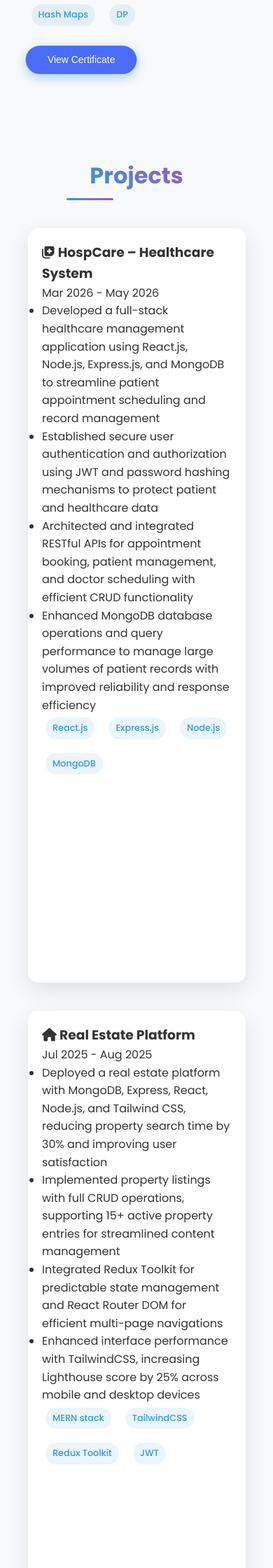
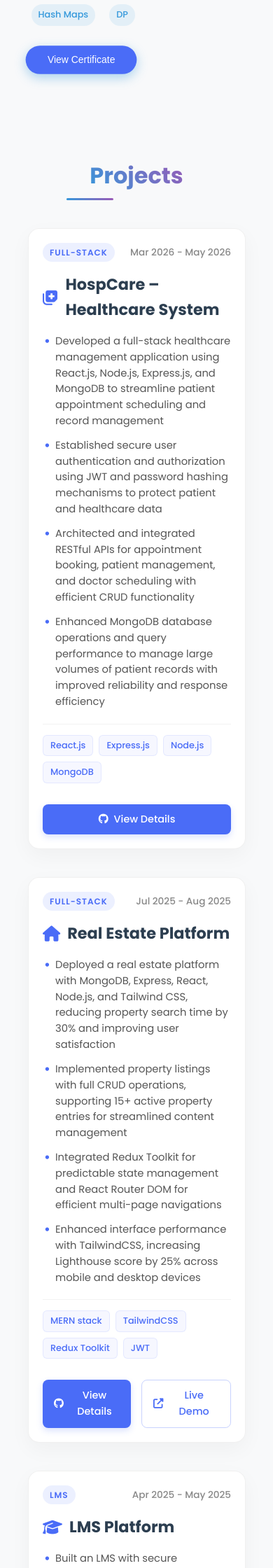
Before and after one commit to abhi-2029/flask-portfolio, a Flask app: page / in a window 390 px wide; the page is wider, and only the part inside the window is pictured. Shown: the part 4260-6500 px from the top of that part at 70% size. Run offline with Flask 3, Linux system fonts and the light colour scheme; parts of the project's set-up code (start-up, migrations or seed data) failed here and were passed over; some libraries are stand-ins or nearby versions.

Commit message:
UI Improvement: Redesign project cards to premium flat cards to fix layout cuts & text overflow. Also fix Windows Unicode stdout encoding bug.

```diff
--- a/app.py
+++ b/app.py
@@ -58,9 +58,9 @@ def init_db():
                 )
             """)
             db.commit()
-        print("✓ Database initialized successfully")
+        print("[OK] Database initialized successfully")
     except Exception as e:
-        print(f"✗ Database initialization failed: {e}")
+        print(f"[ERROR] Database initialization failed: {e}")
 
 # ----------------------------
 # Authentication decorator
--- a/static/css/style.css
+++ b/static/css/style.css
@@ -1448,44 +1448,242 @@ nav ul li a:hover::after {
     font-weight: 600;
 }
 
-/* Project Card Flip Effect */
+/* Premium Flat Project Card */
 .project-card {
-    perspective: 1000px;
-    height: 500px;
-    cursor: pointer;
-}
-.project-card-inner {
-    position: relative;
+    background: #fff;
+    border-radius: 16px;
+    border: 1px solid rgba(0, 0, 0, 0.06);
+    box-shadow: 0 10px 30px rgba(0, 0, 0, 0.04);
+    padding: 28px;
+    display: flex;
+    flex-direction: column;
+    justify-content: space-between;
+    transition: all 0.4s cubic-bezier(0.165, 0.84, 0.44, 1);
+    position: relative;
+    overflow: hidden;
+    height: auto;
+    min-height: 520px;
+}
+
+body.dark-mode .project-card {
+    background: #1e1e2f;
+    border-color: rgba(255, 255, 255, 0.05);
+    box-shadow: 0 10px 30px rgba(0, 0, 0, 0.2);
+}
+
+.project-card:hover {
+    transform: translateY(-8px);
+    box-shadow: 0 20px 40px rgba(0, 0, 0, 0.08);
+    border-color: rgba(74, 108, 247, 0.3);
+}
+
+body.dark-mode .project-card:hover {
+    box-shadow: 0 20px 40px rgba(0, 0, 0, 0.4);
+    border-color: rgba(139, 154, 251, 0.3);
+}
+
+.project-card::before {
+    content: '';
+    position: absolute;
+    top: 0;
+    left: 0;
     width: 100%;
-    height: 100%;
-    transition: transform 0.6s;
-    transform-style: preserve-3d;
-    box-shadow: 0 4px 8px rgba(0,0,0,0.1);
-    border-radius: 10px;
-}
-.project-card-front, .project-card-back {
-    position: absolute;
-    width: 100%;
-    height: 100%;
-    backface-visibility: hidden;
-    border-radius: 10px;
-    padding: 20px;
-    background: #fff;
-    box-shadow: 0 5px 15px rgba(0,0,0,0.1);
-}
-.project-card-back {
-    transform: rotateY(180deg);
-    background: linear-gradient(45deg, var(--primary), var(--secondary));
-    color: white;
-    display: flex;
+    height: 4px;
+    background: linear-gradient(90deg, #3498db, #9b59b6);
+    opacity: 0;
+    transition: opacity 0.3s ease;
+}
+
+.project-card:hover::before {
+    opacity: 1;
+}
+
+.project-header {
+    display: flex;
+    justify-content: space-between;
     align-items: center;
+    margin-bottom: 15px;
+}
+
+.project-tag {
+    font-size: 0.75rem;
+    font-weight: 600;
+    text-transform: uppercase;
+    letter-spacing: 1px;
+    color: #4a6cf7;
+    background: rgba(74, 108, 247, 0.1);
+    padding: 4px 10px;
+    border-radius: 20px;
+}
+
+body.dark-mode .project-tag {
+    color: #8b9afb;
+    background: rgba(139, 154, 251, 0.1);
+}
+
+.project-date {
+    font-size: 0.85rem;
+    color: #888;
+    font-weight: 500;
+}
+
+.project-card h3 {
+    font-size: 1.4rem;
+    margin-bottom: 15px;
+    color: #2c3e50;
+    display: flex;
+    align-items: center;
+    gap: 10px;
+}
+
+body.dark-mode .project-card h3 {
+    color: #f5f5f5;
+}
+
+.project-card h3 i {
+    color: #4a6cf7;
+}
+
+body.dark-mode .project-card h3 i {
+    color: #8b9afb;
+}
+
+.project-body {
+    flex-grow: 1;
+}
+
+.project-card ul {
+    list-style-type: none;
+    padding-left: 0;
+    margin-bottom: 20px;
+}
+
+.project-card li {
+    font-size: 0.92rem;
+    line-height: 1.55;
+    color: #555;
+    margin-bottom: 12px;
+    position: relative;
+    padding-left: 18px;
+}
+
+body.dark-mode .project-card li {
+    color: #bbb;
+}
+
+.project-card li::before {
+    content: "•";
+    color: #4a6cf7;
+    font-weight: bold;
+    font-size: 1.1rem;
+    position: absolute;
+    left: 2px;
+    top: -2px;
+}
+
+body.dark-mode .project-card li::before {
+    color: #8b9afb;
+}
+
+.project-tech-stack {
+    display: flex;
+    flex-wrap: wrap;
+    gap: 8px;
+    margin-bottom: 20px;
+    padding-top: 15px;
+    border-top: 1px solid rgba(0, 0, 0, 0.05);
+}
+
+body.dark-mode .project-tech-stack {
+    border-top-color: rgba(255, 255, 255, 0.05);
+}
+
+.project-tech-stack span {
+    font-size: 0.8rem;
+    font-weight: 500;
+    color: #4a6cf7;
+    background: rgba(74, 108, 247, 0.05);
+    padding: 4px 10px;
+    border-radius: 6px;
+    border: 1px solid rgba(74, 108, 247, 0.1);
+    transition: all 0.2s ease;
+}
+
+body.dark-mode .project-tech-stack span {
+    color: #8b9afb;
+    background: rgba(139, 154, 251, 0.05);
+    border-color: rgba(139, 154, 251, 0.1);
+}
+
+.project-tech-stack span:hover {
+    transform: scale(1.05);
+    background: rgba(74, 108, 247, 0.1);
+}
+
+.project-footer {
+    display: flex;
+    gap: 15px;
+    margin-top: 10px;
+}
+
+.project-footer a {
+    flex: 1;
+    display: flex;
     justify-content: center;
-    flex-direction: column;
-    text-align: center;
-}
-.project-card:hover .project-card-inner {
-    transform: rotateY(180deg);
-}
+    align-items: center;
+    gap: 8px;
+    padding: 10px 16px;
+    font-size: 0.9rem;
+    font-weight: 500;
+    border-radius: 8px;
+    text-decoration: none;
+    transition: all 0.3s ease;
+}
+
+.project-footer .btn-details {
+    background: #4a6cf7;
+    color: #fff;
+    box-shadow: 0 4px 10px rgba(74, 108, 247, 0.2);
+}
+
+.project-footer .btn-details:hover {
+    background: #3653d1;
+    transform: translateY(-2px);
+    box-shadow: 0 6px 15px rgba(74, 108, 247, 0.3);
+}
+
+.project-footer .btn-demo {
+    background: transparent;
+    color: #4a6cf7;
+    border: 1px solid rgba(74, 108, 247, 0.3);
+}
+
+.project-footer .btn-demo:hover {
+    background: rgba(74, 108, 247, 0.05);
+    border-color: #4a6cf7;
+    transform: translateY(-2px);
+}
+
+body.dark-mode .project-footer .btn-details {
+    background: #6f42c1;
+    box-shadow: 0 4px 10px rgba(111, 66, 193, 0.2);
+}
+
+body.dark-mode .project-footer .btn-details:hover {
+    background: #5a32a3;
+    box-shadow: 0 6px 15px rgba(111, 66, 193, 0.3);
+}
+
+body.dark-mode .project-footer .btn-demo {
+    color: #8b9afb;
+    border-color: rgba(139, 154, 251, 0.3);
+}
+
+body.dark-mode .project-footer .btn-demo:hover {
+    background: rgba(139, 154, 251, 0.05);
+    border-color: #8b9afb;
+}
+
 
 /* Typewriter Effect */
 .typewriter {
@@ -1662,19 +1860,8 @@ body.dark-mode .social-links a {
         animation: none;
     }
     .project-card {
-        height: auto;
-        min-height: 350px;
-    }
-    .project-card-inner {
-        transform-style: flat;
-    }
-    .project-card-front, .project-card-back {
-        position: relative;
-        transform: none;
-        backface-visibility: visible;
-    }
-    .project-card:hover .project-card-inner {
-        transform: none;
+        padding: 20px;
+        min-height: auto;
     }
 }
 
--- a/templates/projects.html
+++ b/templates/projects.html
@@ -5,180 +5,161 @@
 
             <!-- HospCare Project -->
             <div class="project-card animate">
-                <div class="project-card-inner">
-                    <div class="project-card-front">
+                <div class="project-header">
+                    <span class="project-tag">Full-Stack</span>
+                    <span class="project-date">Mar 2026 - May 2026</span>
+                </div>
+                <div class="project-body">
                     <h3><i class="fas fa-notes-medical"></i> HospCare – Healthcare System</h3>
-                        <p class="project-date">Mar 2026 - May 2026</p>
                     <ul>
                         <li>Developed a full-stack healthcare management application using React.js, Node.js, Express.js, and MongoDB to streamline patient appointment scheduling and record management</li>
                         <li>Established secure user authentication and authorization using JWT and password hashing mechanisms to protect patient and healthcare data</li>
                         <li>Architected and integrated RESTful APIs for appointment booking, patient management, and doctor scheduling with efficient CRUD functionality</li>
                         <li>Enhanced MongoDB database operations and query performance to manage large volumes of patient records with improved reliability and response efficiency</li>
                     </ul>
-                        <div class="tech-stack">
+                </div>
+                <div class="project-tech-stack">
                     <span>React.js</span>
                     <span>Express.js</span>
                     <span>Node.js</span>
                     <span>MongoDB</span>
                 </div>
-                    </div>
-                    <div class="project-card-back">
-                        <h3>Explore Website</h3>
-                        <p>Developed a full-stack healthcare management application integrating patient scheduling, secure auth, and RESTful CRUD APIs.</p>
-                        <div class="project-links">
-                            <a href="https://github.com/abhi-2029" class="btn" target="_blank">View Details</a>
-                        </div>
-                    </div>
+                <div class="project-footer">
+                    <a href="https://github.com/abhi-2029" target="_blank" class="project-link btn-details"><i class="fab fa-github"></i> View Details</a>
                 </div>
             </div>
 
             <!-- Real Estate Platform -->
-            <div class="project-card">
-                <div class="project-card-inner">
-                    <div class="project-card-front">
+            <div class="project-card animate">
+                <div class="project-header">
+                    <span class="project-tag">Full-Stack</span>
+                    <span class="project-date">Jul 2025 - Aug 2025</span>
+                </div>
+                <div class="project-body">
                     <h3><i class="fas fa-home"></i> Real Estate Platform</h3>
-                        <p class="project-date">Jul 2025 - Aug 2025</p>
                     <ul>
                         <li>Deployed a real estate platform with MongoDB, Express, React, Node.js, and Tailwind CSS, reducing property search time by 30% and improving user satisfaction</li>
                         <li>Implemented property listings with full CRUD operations, supporting 15+ active property entries for streamlined content management</li>
                         <li>Integrated Redux Toolkit for predictable state management and React Router DOM for efficient multi-page navigations</li>
                         <li>Enhanced interface performance with TailwindCSS, increasing Lighthouse score by 25% across mobile and desktop devices</li>
                     </ul>
-                        <div class="tech-stack">
+                </div>
+                <div class="project-tech-stack">
                     <span>MERN stack</span>
                     <span>TailwindCSS</span>
                     <span>Redux Toolkit</span>
                     <span>JWT</span>
                 </div>
-                    </div>
-                    <div class="project-card-back">
-                        <h3>Explore Website</h3>
-                        <p>Developed an interactive real estate project featuring property listings, analytics, and user engagement functionalities.</p>
-                        <div class="project-links">
-                            <a href="https://github.com/abhi-2029/mern-estate" class="btn" target="_blank">View Details</a>
-                            <a href="https://mern-estate-l7c1.onrender.com/" class="btn btn-demo" target="_blank">Live Demo</a>
-                        </div>
-                    </div>
+                <div class="project-footer">
+                    <a href="https://github.com/abhi-2029/mern-estate" target="_blank" class="project-link btn-details"><i class="fab fa-github"></i> View Details</a>
+                    <a href="https://mern-estate-l7c1.onrender.com/" target="_blank" class="project-link btn-demo"><i class="fas fa-external-link-alt"></i> Live Demo</a>
                 </div>
             </div>
 
             <!-- Learning Management System -->
-            <div class="project-card">
-                <div class="project-card-inner">
-                    <div class="project-card-front">
-                        <h3><i class="fas fa-graduation-cap"></i> Learning Management System (LMS)</h3>
-                        <p class="project-date">Apr 2025 - May 2025</p>
+            <div class="project-card animate">
+                <div class="project-header">
+                    <span class="project-tag">LMS</span>
+                    <span class="project-date">Apr 2025 - May 2025</span>
+                </div>
+                <div class="project-body">
+                    <h3><i class="fas fa-graduation-cap"></i> LMS Platform</h3>
                     <ul>
                         <li>Built an LMS with secure authentication and role-based dashboards for students and instructors, accessible across all screen sizes</li>
                         <li>Enabled key learning features including course creation, enrollment, progress tracking, and interactive lessons, supporting 20+ concurrent learners</li>
                         <li>Improved backend scalability by configuring MongoDB and Express APIs, reducing API response latency by 25%</li>
                         <li>Delivered a clean, React-based interface with TailwindCSS, improving learner engagement and accessibility across devices</li>
                     </ul>
-                        <div class="tech-stack">
+                </div>
+                <div class="project-tech-stack">
                     <span>MERN stack</span>
                     <span>TailwindCSS</span>
                     <span>Clerk</span>
                     <span>Stripe</span>
                 </div>
-                    </div>
-                    <div class="project-card-back">
-                        <h3>Explore Website</h3>
-                        <p>Designed and implemented a Learning Management System (LMS) integrating course management, user authentication, and real-time progress tracking.</p>
-                        <div class="project-links">
-                            <a href="https://github.com/abhi-2029/lms-full-stack" class="btn" target="_blank">View Details</a>
-                            <a href="https://lms-full-stack-sandy-nine.vercel.app/" class="btn btn-demo" target="_blank">Live Demo</a>
-                        </div>
-                    </div>
+                <div class="project-footer">
+                    <a href="https://github.com/abhi-2029/lms-full-stack" target="_blank" class="project-link btn-details"><i class="fab fa-github"></i> View Details</a>
+                    <a href="https://lms-full-stack-sandy-nine.vercel.app/" target="_blank" class="project-link btn-demo"><i class="fas fa-external-link-alt"></i> Live Demo</a>
                 </div>
             </div>
 
             <!-- 3D Neon Tic Tac Toe -->
-            <div class="project-card">
-                <div class="project-card-inner">
-                    <div class="project-card-front">
+            <div class="project-card animate">
+                <div class="project-header">
+                    <span class="project-tag">AI / Game</span>
+                    <span class="project-date">Oct 2025 - Oct 2025</span>
+                </div>
+                <div class="project-body">
                     <h3><i class="fas fa-gamepad"></i> 3D Neon Tic Tac Toe</h3>
-                        <p class="project-date">Oct 2025 - Oct 2025</p>
                     <ul>
                         <li>Engineered a 3D interactive Tic Tac Toe game with a futuristic neon-glass UI, built using HTML, CSS, and JavaScript</li>
                         <li>Programmed an AI opponent leveraging the Minimax algorithm to ensure perfect, unbeatable gameplay logic</li>
                         <li>Enhanced user engagement through real-time celebrations, including confetti animations and glowing tie/win effects</li>
                         <li>Optimized the interface with a responsive layout and light/dark theme toggle, ensuring seamless multi-device support</li>
                     </ul>
-                        <div class="tech-stack">
+                </div>
+                <div class="project-tech-stack">
                     <span>HTML5</span>
                     <span>CSS3</span>
                     <span>JavaScript</span>
                     <span>Minimax AI</span>
                 </div>
-                    </div>
-                    <div class="project-card-back">
-                        <h3>Explore Website</h3>
-                        <p>Interactive 3D Tic Tac Toe with smart AI and stunning neon-glass effects.</p>
-                        <div class="project-links">
-                            <a href="https://github.com/abhi-2029/Tic_Tac_Toe" class="btn" target="_blank">View Details</a>
-                            <a href="https://tic-tac-toe-delta-one-46.vercel.app/" class="btn btn-demo" target="_blank">Live Demo</a>
-                        </div>
-                    </div>
+                <div class="project-footer">
+                    <a href="https://github.com/abhi-2029/Tic_Tac_Toe" target="_blank" class="project-link btn-details"><i class="fab fa-github"></i> View Details</a>
+                    <a href="https://tic-tac-toe-delta-one-46.vercel.app/" target="_blank" class="project-link btn-demo"><i class="fas fa-external-link-alt"></i> Live Demo</a>
                 </div>
             </div>
 
             <!-- React E-Commerce Website -->
-            <div class="project-card">
-                <div class="project-card-inner">
-                    <div class="project-card-front">
-                        <h3><i class="fas fa-shopping-cart"></i> React E-Commerce Website</h3>
-                        <p class="project-date">Jan 2025 - Feb 2025</p>
+            <div class="project-card animate">
+                <div class="project-header">
+                    <span class="project-tag">Frontend</span>
+                    <span class="project-date">Jan 2025 - Feb 2025</span>
+                </div>
+                <div class="project-body">
+                    <h3><i class="fas fa-shopping-cart"></i> React E-Commerce</h3>
                     <ul>
                         <li>Developed a responsive e-commerce platform, improving mobile accessibility and enabling real-time cart updates for 100+ products</li>
                         <li>Resolved React 18 and Material UI 4 compatibility issues, ensuring 100% stable deployment across browsers</li>
                         <li>Implemented reusable components, reducing code redundancy by 30% and enhancing modularity for faster feature updates</li>
                         <li>Integrated form validation and state management, cutting checkout errors by 40% and improving overall user experience</li>
                     </ul>
-                        <div class="tech-stack">
+                </div>
+                <div class="project-tech-stack">
                     <span>HTML5</span>
                     <span>CSS3</span>
                     <span>JavaScript</span>
                     <span>React</span>
                 </div>
-                    </div>
-                    <div class="project-card-back">
-                        <h3>Explore Website</h3>
-                        <p>AI-driven e-commerce platform with personalized recommendations.</p>
-                        <div class="project-links">
-                            <a href="https://github.com/abhi-2029/react-shopping-app" class="btn" target="_blank">View on GitHub</a>
-                            <a href="https://react-shopping-app-mu.vercel.app/" class="btn btn-demo" target="_blank">Live Demo</a>
-                        </div>
-                    </div>
+                <div class="project-footer">
+                    <a href="https://github.com/abhi-2029/react-shopping-app" target="_blank" class="project-link btn-details"><i class="fab fa-github"></i> View Details</a>
+                    <a href="https://react-shopping-app-mu.vercel.app/" target="_blank" class="project-link btn-demo"><i class="fas fa-external-link-alt"></i> Live Demo</a>
                 </div>
             </div>
 
             <!-- Power BI Dashboard -->
-            <div class="project-card">
-                <div class="project-card-inner">
-                    <div class="project-card-front">
+            <div class="project-card animate">
+                <div class="project-header">
+                    <span class="project-tag">Data Analytics</span>
+                    <span class="project-date">Mar 2025 - Apr 2025</span>
+                </div>
+                <div class="project-body">
                     <h3><i class="fas fa-chart-line"></i> Power BI Dashboard</h3>
-                        <p class="project-date">Mar 2025 - Apr 2025</p>
                     <ul>
                         <li>Designed an interactive dashboard in Power BI to analyze regional food habits influence on health</li>
                         <li>Integrated demographic and nutritional datasets, uncovering significant correlations</li>
                         <li>Used custom visuals, thematic elements, and responsive layout techniques</li>
                         <li>Provided actionable insights about regional food behaviors</li>
                     </ul>
-                        <div class="tech-stack">
+                </div>
+                <div class="project-tech-stack">
                     <span>Power BI</span>
                     <span>DAX</span>
                     <span>Power Query</span>
                     <span>Custom Visuals</span>
                 </div>
-                    </div>
-                    <div class="project-card-back">
-                        <h3>Explore Dashboard</h3>
-                        <p>Interactive Power BI dashboard for health and nutrition insights.</p>
-                        <div class="project-links">
-                            <a href="https://github.com/abhi-2029/food-impact-dashboard" class="btn" target="_blank">View Details</a>
-                            <a href="https://app.powerbi.com/view?r=eyJrIjoiODMxYjVmNzAtNjliNS00OWE3LThlOTMtYTk3YmI2ODQ2MWMyIiwidCI6ImUxNGU3M2ViLTUyNTEtNDM4OC04ZDY3LThmOWYyZTJkNWE0NiIsImMiOjEwfQ%3D%3D" class="btn btn-demo" target="_blank">View Dashboard</a>
-                        </div>
-                    </div>
+                <div class="project-footer">
+                    <a href="https://github.com/abhi-2029/food-impact-dashboard" target="_blank" class="project-link btn-details"><i class="fab fa-github"></i> View Details</a>
                 </div>
             </div>
 
```
Lines whose indentation alone changed are shown as unchanged.
